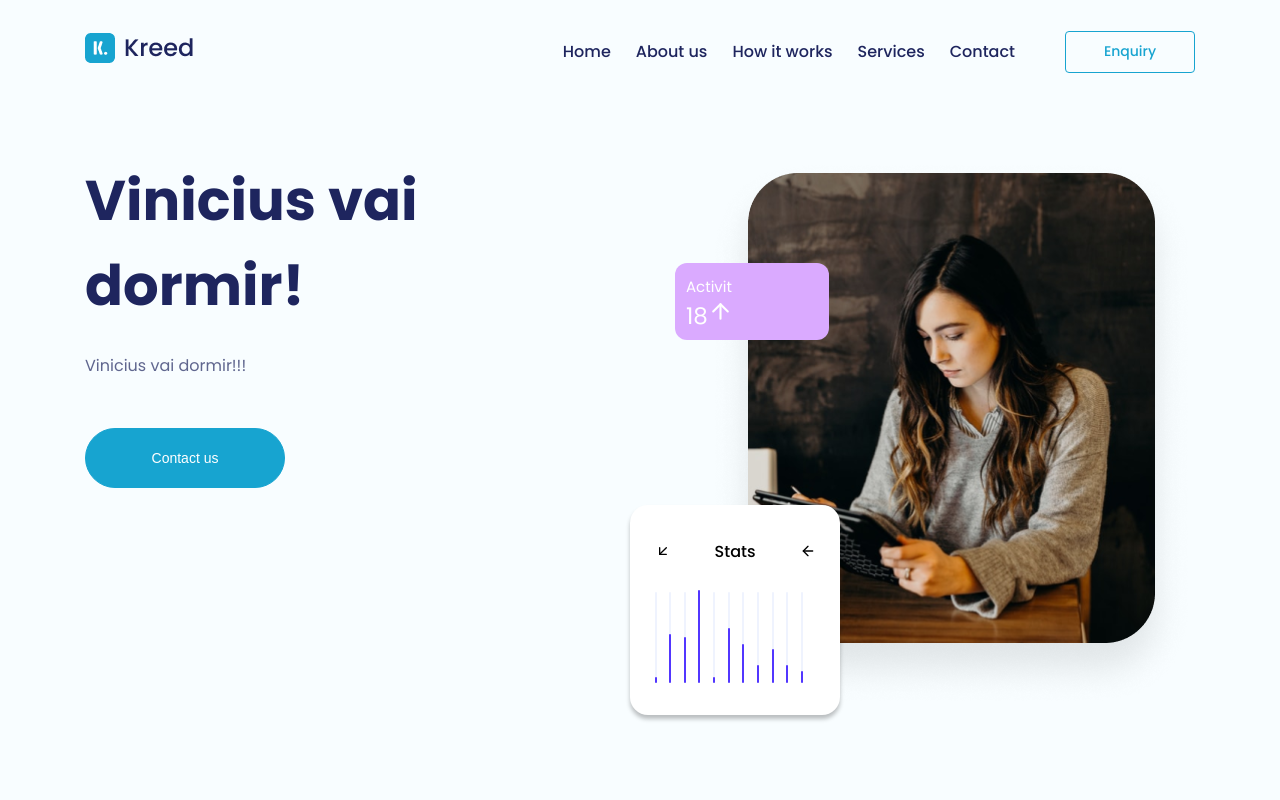
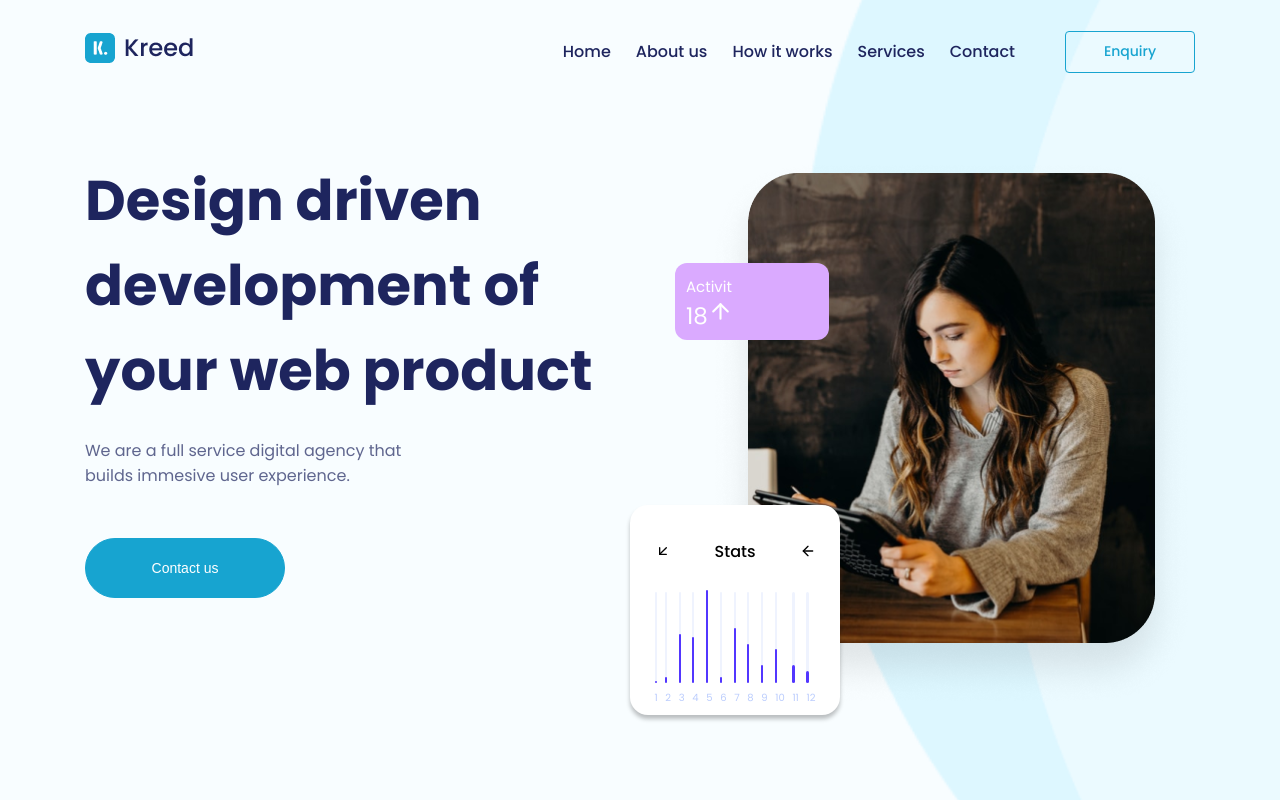
Before and after one commit to EmersonSEP/react-landing-page, a React (Vite) app: page / in a window 1280 px wide. Built offline with nearby package versions, Linux system fonts and the light colour scheme.

Commit message:
projeto finalizado

```diff
--- a/src/molecules/CardChart/index.tsx
+++ b/src/molecules/CardChart/index.tsx
@@ -1,8 +1,8 @@
-import { FiArrowDownLeft, FiArrowLeft } from 'react-icons/fi'
-import * as S from './styles'
+import { FiArrowDownLeft, FiArrowLeft } from "react-icons/fi";
+import * as S from "./styles";
 
-export function CardChart () {
-  const amountBars = Array.from(Array(12).keys())
+export function CardChart() {
+  const amountBars = Array.from(Array(12).keys());
   return (
     <S.Container>
       <div>
@@ -12,11 +12,14 @@ export function CardChart () {
       </div>
       <S.Chart>
         {amountBars.map((item) => (
+          <div key={String(item)}>
           <div>
               <span></span>
+              </div>
+            <small>{item +1}</small>
             </div>
         ))}
       </S.Chart>
     </S.Container>
-  )
-}
+  );
+};
--- a/src/molecules/CardChart/styles.ts
+++ b/src/molecules/CardChart/styles.ts
@@ -26,22 +26,31 @@ function generationSpan() {
 
   amountBars.forEach((item) => {
     styleSpan.push(`
-      div:nth-child(${item}) {
+      div:nth-child(${item + 1}) {
+        div {
         background-color: #EFF3FE;
         height: 91px ;
         width: 2.1px;
         border-radius: 5px;
         display: flex;
         align-items: flex-end;
+        flex-direction: colum;
 
         span {
             background-color: #5236ff;
             display: block;
+            height: 0px;
             height: ${Math.ceil(Math.random() * 100)}px;
             width: 3.5px;
             border-radius: 5px;
+        }
+      }
+      small {
+        color: #baccfd;
+        font-size:10px;
       }
     }
+
     `);
   });
   return styleSpan.join("");
@@ -50,4 +59,5 @@ function generationSpan() {
 export const Chart = styled.div`
   margin-top: 28px;
   ${generationSpan()}
+
 `;
--- a/src/oraganisms/ProductInformation/index.tsx
+++ b/src/oraganisms/ProductInformation/index.tsx
@@ -4,10 +4,10 @@ import  * as S from "./styles";
 export function ProductInformation () {
   return(
     <S.Container>
-    <h1>Vinicius vai dormir!</h1>
+    <h1>Design driven development of your web product</h1>
     <h6>
-     Vinicius vai dormir!!!
-
+      We are a full service digital agency that builds immesive user
+      experience.
     </h6>
     <ButtonConstact />
   </S.Container>
--- a/src/styles/global.ts
+++ b/src/styles/global.ts
@@ -1,4 +1,6 @@
 import { createGlobalStyle } from 'styled-components';
+import Bk1 from '../assets/img/eclipse1.png'
+import Bk2 from '../assets/img/eclipse2.png'
 
 const GlobalStyle = createGlobalStyle`
 *{
@@ -12,6 +14,10 @@ html, body, #root{
 body {
   background-color: #F8FDFF;
   font-family: 'Poppins', sans-serif;
+  background-image: url(${Bk1}), url(${Bk2});
+  background-repeat: no-repeat;
+  background-position: 1000px, 800px;
+  background-size: cover;
 }
 button {
   background-color: transparent;
```
Also changed, not shown: src/assets/img/eclipse1.png (added), src/assets/img/eclipse2.png (added). Lines whose indentation alone changed are shown as unchanged.
